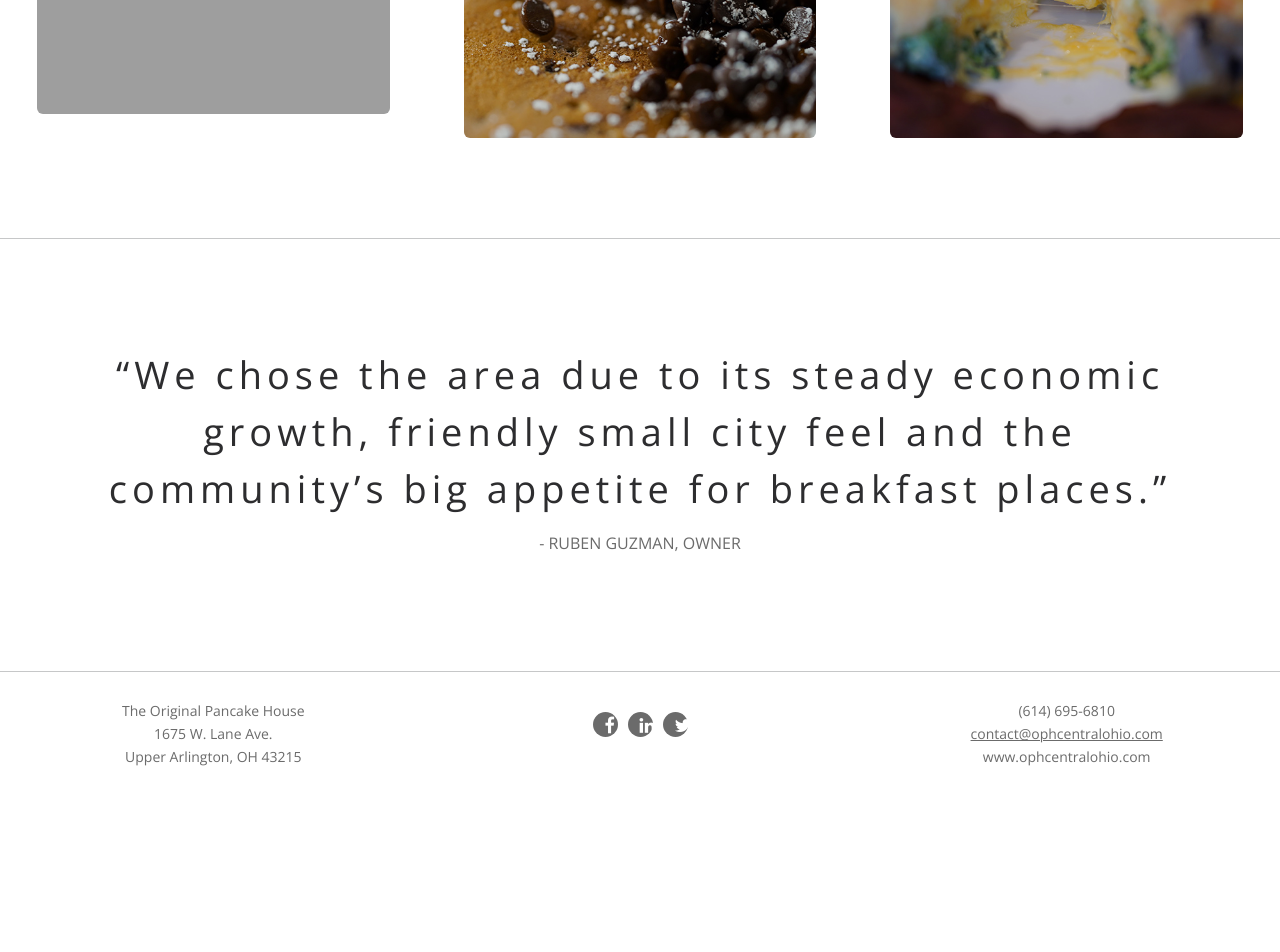
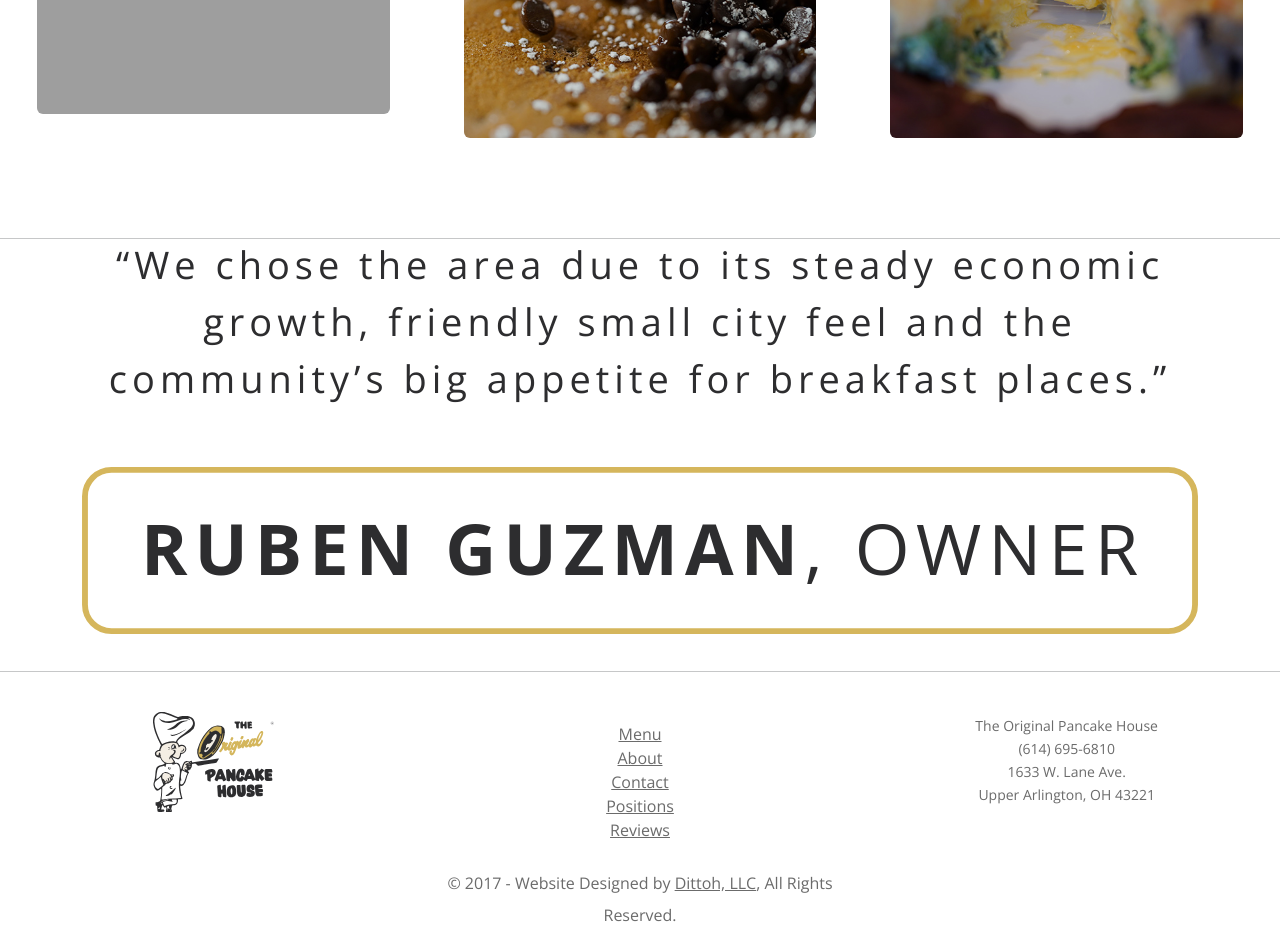
Before and after one commit to jamerine/oph_2, a Rails app: page / in a window 1280 px wide. Shown: the part 3277-4229 px from the top of the page. Before the commit the page ends 4043 px from the top, so only its background shows below. Run offline with Rails 7, Linux system fonts and the light colour scheme; style sheets or scripts are compiled from the project's sources; some libraries are stand-ins or nearby versions; grey boxes are pictures that could not be loaded.

Commit message:
changes to footer, favicon, and comment box

```diff
--- a/app/assets/stylesheets/about.scss
+++ b/app/assets/stylesheets/about.scss
@@ -52,6 +52,18 @@
     margin-bottom: 100px;
   }
 
+  @media screen and (max-width: 1300px) {
+    margin-left: 200px;
+    margin-right: 200px;
+
+  }
+  @media screen and (max-width: 1024px) {
+    margin-left: 150px;
+    margin-right: 150px;
+
+  }
+
+
   @media screen and (max-width: 768px) {
       margin-top: 50px;
       margin-bottom: 50px;
--- a/app/assets/stylesheets/application.scss
+++ b/app/assets/stylesheets/application.scss
@@ -373,3 +373,68 @@
 .email-address {
     color: $primary_gray;
 }
+
+
+
+
+#welcome-footer {
+  margin-top: 25px;
+  margin-bottom: 25px;
+
+  .footer-p {
+    line-height: .5;
+    font-size: 14px;
+  }
+
+  .footer-link-row {
+    margin-top: 25px;
+    margin-bottom: 25px;
+  }
+
+  .footer-link {
+    color: $primary_gray;
+  }
+
+  .footer-link:hover {
+    color: $primary_yellow;
+    text-decoration: none;
+    transition: 0.3s;
+  }
+
+  .footer-description {
+    margin-top: 25px;
+  }
+
+  .footer-logo {
+    margin-top: 15px;
+    margin-bottom: 15px;
+  }
+
+  .oph-footer-logo {
+    height: 100px;
+  }
+
+  .dittoh-link {
+    color: $primary_gray;
+  }
+
+  .dittoh-link:hover {
+    color: $primary_yellow;
+    text-decoration: none;
+    transition: 0.3s;
+  }
+
+
+  @media screen and (max-width: 768px) {
+    .footer-link-row {
+      margin-left: 25px;
+      margin-right: 25px;
+    }
+
+    .footer-copyright {
+      margin-left: 15px;
+      margin-right: 15px;
+    }
+
+  }
+}
--- a/app/assets/stylesheets/comments.scss
+++ b/app/assets/stylesheets/comments.scss
@@ -21,3 +21,13 @@
   border-color: $primary_yellow;
   border-radius: 3px;
 }
+
+.form-control {
+  border-color: $primary_black;
+  margin-top: 5px;
+}
+
+.form-control:focus {
+  border-color: $primary_yellow;
+  transition: 0.3s;
+}
--- a/app/assets/stylesheets/welcome.scss
+++ b/app/assets/stylesheets/welcome.scss
@@ -230,59 +230,23 @@
     font-weight: 400;
   }
 
+  .ruben-review {
+    margin: 50px;
+  }
+
   @media screen and (max-width: 768px) {
     height: 75vh;
     padding: 25px;
 
+    .ruben-review {
+      margin: 25px;
+    }
+  }
 
-  }
+
 }
 
 
 
 
 ////////// Carousel Example
-
-
-
-#welcome-footer {
-  margin-top: 35px;
-  margin-bottom: 35px;
-
-  .footer-p {
-    line-height: .5;
-    font-size: 14px;
-  }
-  .social-buttons a {
-    display: block;
-    background-color: $primary_gray;
-    height: 25px;
-    width: 25px;
-    border-radius: 100%;
-    font-size: 18px;
-    color: white;
-    outline: none;
-    -webkit-transition: all 0.3s;
-    -moz-transition: all 0.3s;
-    transition: all 0.3s;
-    margin: 5px;
-  }
-  .social-buttons a:hover,
-  .social-buttons a:focus,
-  .social-buttons a:active {
-    background-color: $primary_yellow;
-    color: $primary_black;
-  }
-  .footer-social {
-    flex-direction: row;
-  }
-
-
-  @media screen and (max-width: 768px) {
-    .social-buttons {
-      margin-top: 25px;
-      margin-bottom: 25px;
-    }
-
-  }
-}
--- a/app/views/comments/_new.html.erb
+++ b/app/views/comments/_new.html.erb
@@ -9,18 +9,14 @@
         <div class="form-group col-md-12 col-lg-4 ">
           <%= f.text_field :last_name, class: "form-control", placeholder: "Last Name"  %>
         </div>
-      </div>
 
-      <div class="row">
         <div class="form-group col-md-12 col-lg-8 offset-lg-2">
           <%= f.text_field :email_address, class: "form-control", placeholder: "Email Address"  %>
         </div>
         <div class="form-group col-md-12 col-lg-8 offset-lg-2">
           <%= f.text_field :phone_number, class: "form-control", placeholder: "Phone Number"  %>
         </div>
-      </div>
 
-      <div class="row">
         <div class="form-group col-md-12 col-lg-8 offset-lg-2">
           <%= f.text_area :body, class: "form-control", placeholder: "How can we help?", rows: "3" %>
         </div>
--- a/app/views/layouts/_footer.html.erb
+++ b/app/views/layouts/_footer.html.erb
@@ -3,25 +3,26 @@
 <section class="welcome-footer hidden-xs" id="welcome-footer">
     <div class="container-fluid">
       <div class="row justify-content-between  text-center">
-        <div class="col-md-4 col-sm-12">
+        <div class="col-md-4 col-sm-12 footer-logo">
+          <%= image_tag('OPH_Logo_black.svg', class: 'd-flex img-fluid oph-footer-logo mx-auto d-block' )%>
+        </div>
+        <div class="col-md-4 col-sm-12 footer-links">
+          <div class="row justify-content-between footer-link-row">
+            <%= link_to 'Menu', menus_path, class:'footer-link' %>
+            <%= link_to 'About', abouts_path, class:'footer-link' %>
+            <%= link_to 'Contact', contacts_path, class:'footer-link' %>
+            <%= link_to 'Positions', positions_path, class:'footer-link' %>
+            <%= link_to 'Reviews', reviews_path, class:'footer-link' %>
+          </div>
+          <div class="row justify-content-center footer-copyright">
+            <p>© 2017 - Website Designed by <%= link_to 'Dittoh, LLC', 'http://dittoh.com', class: 'dittoh-link' %></a>, All Rights Reserved.</p>
+          </div>
+        </div>
+        <div class="col-md-4 col-sm-12 footer-description">
           <p class="footer-p">The Original Pancake House</p>
-          <p class="footer-p">1675 W. Lane Ave.</p>
-          <p class="footer-p">Upper Arlington, OH 43215</p>
-        </div>
-
-        <div class="col-md-4 col-sm-12 social-buttons">
-          <div class="row justify-content-center">
-            <a href="#" target="_blank"><i class="fa fa-facebook" target="_blank"></i></a>
-            <a href="#" target="_blank"><i class="fa fa-linkedin" target="_blank"></i></a>
-            <a href="#" target="_blank"><i class="fa fa-twitter" target="_blank"></i></a>
-          </div>
-
-        </div>
-
-        <div class="col-md-4 col-sm-12">
           <p class="footer-p">(614) 695-6810</p>
-          <p class="footer-p"><a href="mailto:contact@ophcentralohio.com" class="email-address">contact@ophcentralohio.com</a></p>
-          <p class="footer-p">www.ophcentralohio.com</p>
+          <p class="footer-p">1633 W. Lane Ave.</p>
+          <p class="footer-p">Upper Arlington, OH 43221</p>
         </div>
       </div>
 
--- a/app/views/layouts/application.html.erb
+++ b/app/views/layouts/application.html.erb
@@ -11,6 +11,7 @@
 
     <%= stylesheet_link_tag    'application', media: 'all', 'data-turbolinks-track': 'reload' %>
     <%= javascript_include_tag 'application', 'data-turbolinks-track': 'reload' %>
+    <%= favicon_link_tag 'oph_favicon.png' %>
     <script async defer src="https://maps.googleapis.com/maps/api/js?key=AIzaSyCqups4O-a_foQFE-IKbUrrmnUXZHFVwb8&callback=initMap">
     </script>
 
--- a/app/views/welcome/_reviews.html.erb
+++ b/app/views/welcome/_reviews.html.erb
@@ -3,7 +3,7 @@
     <div class="row justify-content-center align-self-center text-center">
       <h2 class="h2-dark">“We chose the area due to its steady economic growth, friendly small city feel and the community’s big appetite for breakfast places.”</h2>
       <br>
-      <p>- RUBEN GUZMAN, OWNER</p>
+      <%= image_tag('Ruben-Quote.svg', class: 'd-flex img-fluid ruben-review' )%>
     </div>
   </div>
 </section>
```
Also changed, not shown: app/assets/images/Ruben-Quote.svg (added), app/assets/images/oph_favicon.png (added), 3 other files.
